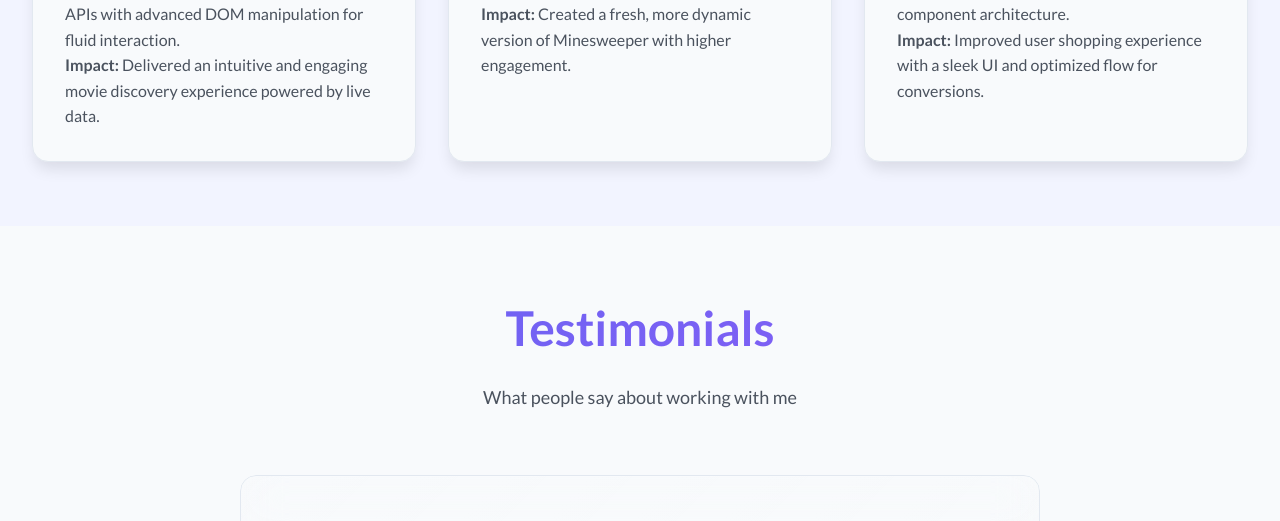
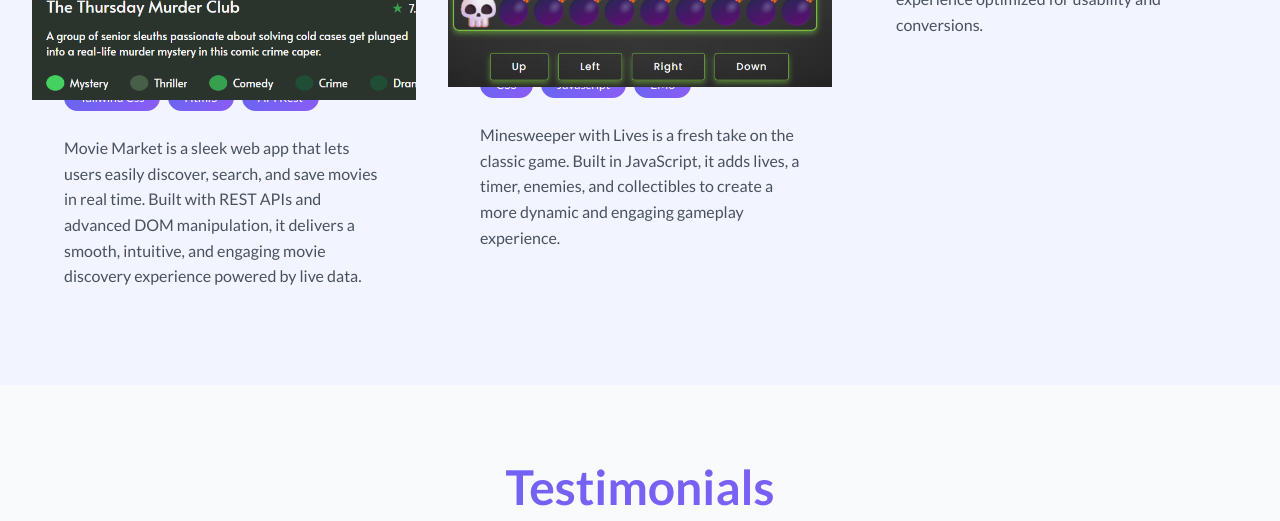
Before and after one commit to jhoxar/jhoxar_portfolio, a plain HTML site: page index.html in a window 1280 px wide. Shown: the part 2336-2857 px from the top of the page. Drawn offline with Linux system fonts and the light colour scheme.

Commit message:
update project descriptions in EN, ES, DE, and PT for portfolio

```diff
--- a/Js/index.js
+++ b/Js/index.js
@@ -19,6 +19,29 @@ const languageToggle = document.getElementById('language-toggle');
 const languageDropdown = document.getElementById('language-dropdown');
 const languageOptions = document.querySelectorAll('.language-option');
 const currentLangSpan = document.querySelector('.current-lang');
+const cv = document.getElementById("cv")
+
+// Download CV
+function downloadAndOpenCV(e) {
+  e.preventDefault();
+
+  const fileUrl = './Assets/Docs/CVFS.pdf';
+
+  // 1) Abrir en nueva pestaña
+  window.open(fileUrl, '_blank');
+
+  // 2) Forzar descarga
+  const link = document.createElement('a');
+  link.href = fileUrl;
+  link.download = 'Jhon-Ramirez-CV.pdf';
+  document.body.appendChild(link);
+  link.click();
+  document.body.removeChild(link);
+}
+
+// Asignar evento
+cv.addEventListener("click", downloadAndOpenCV);
+
 
 // State
 let currentSkillSlide = 0;
@@ -76,30 +99,17 @@ const translations = {
   subtitle: "Solutions that merge code, design, and automation",
   project1: {
     title: "Movie Market – Real-time Movie Explorer",
-    problem: "Challenge:",
-    problemDesc: "Users needed an easy way to discover, search, and save movies with real-time updates.",
-    solution: "Solution:",
-    solutionDesc: "A sleek web app consuming REST APIs with advanced DOM manipulation for fluid interaction.",
-    result: "Impact:",
-    resultDesc: "Delivered an intuitive and engaging movie discovery experience powered by live data."
+    problemDesc: "Movie Market is a sleek web app that lets users easily discover, search, and save movies in real time. Built with REST APIs and advanced DOM manipulation, it delivers a smooth, intuitive, and engaging movie discovery experience powered by live data.",
+
   },
   project2: {
     title: "Minesweeper with Lives – Classic Game Reinvented",
-    problem: "Challenge:",
-    problemDesc: "The classic Minesweeper lacked innovation and replayability.",
-    solution: "Solution:",
-    solutionDesc: "Built a JavaScript-based game with lives, timer, enemies, and collectibles.",
-    result: "Impact:",
-    resultDesc: "Created a fresh, more dynamic version of Minesweeper with higher engagement."
+    problemDesc: "Minesweeper with Lives is a fresh take on the classic game. Built in JavaScript, it adds lives, a timer, enemies, and collectibles to create a more dynamic and engaging gameplay experience.",
+
   },
   project3: {
     title: "Guitar Shop – Modern E-commerce with React",
-    problem: "Challenge:",
-    problemDesc: "A need for a modern, responsive e-commerce focused on musical instruments.",
-    solution: "Solution:",
-    solutionDesc: "Developed an online guitar store with React, dynamic cart, and clean component architecture.",
-    result: "Impact:",
-    resultDesc: "Improved user shopping experience with a sleek UI and optimized flow for conversions."
+    problemDesc: "Guitar Shop is a modern React-based e-commerce platform designed for musicians. With a dynamic cart and clean component architecture, it delivers a sleek shopping experience optimized for usability and conversions.",
   },
   liveDemo: "Live Demo",
   github: "View Code"
@@ -179,30 +189,18 @@ const translations = {
   subtitle: "Soluciones que integran diseño, código e inteligencia artificial",
   project1: {
     title: "Movie Market – Explorador de Películas en Tiempo Real",
-    problem: "Reto:",
-    problemDesc: "Los usuarios necesitaban una forma sencilla de descubrir, buscar y guardar películas con actualizaciones en tiempo real.",
-    solution: "Solución:",
-    solutionDesc: "Una web app elegante que consume APIs REST con manipulación avanzada del DOM para una experiencia fluida.",
-    result: "Impacto:",
-    resultDesc: "Se entregó una experiencia de descubrimiento de películas intuitiva y atractiva, con datos en vivo."
+    problemDesc: "Movie Market es una aplicación web moderna que permite descubrir, buscar y guardar películas en tiempo real. Desarrollada con APIs REST y manipulación avanzada del DOM, ofrece una experiencia fluida, intuitiva y atractiva impulsada por datos en vivo.",
+
   },
   project2: {
     title: "Buscaminas con Vidas – El clásico reinventado",
-    problem: "Reto:",
-    problemDesc: "El Buscaminas clásico carecía de innovación y rejugabilidad.",
-    solution: "Solución:",
-    solutionDesc: "Un juego en JavaScript con vidas, temporizador, enemigos y coleccionables.",
-    result: "Impacto:",
-    resultDesc: "Se creó una versión más dinámica y divertida de Buscaminas con mayor engagement."
+    problemDesc: "Minesweeper con Vidas es una nueva versión del clásico juego. Creado en JavaScript, incorpora vidas, temporizador, enemigos y coleccionables para brindar una jugabilidad más dinámica y entretenida.",
+
   },
   project3: {
     title: "Guitar Shop – E-commerce Moderno con React",
-    problem: "Reto:",
-    problemDesc: "Se necesitaba un e-commerce moderno y responsivo enfocado en instrumentos musicales.",
-    solution: "Solución:",
-    solutionDesc: "Tienda online de guitarras construida en React con carrito dinámico y arquitectura modular.",
-    result: "Impacto:",
-    resultDesc: "Mejoró la experiencia de compra con una UI elegante y un flujo optimizado para conversiones."
+    problemDesc: "Guitar Shop es una tienda online construida con React para músicos. Con carrito dinámico y una arquitectura limpia de componentes, ofrece una experiencia de compra elegante y optimizada para usabilidad y conversión.",
+
   },
   liveDemo: "Ver Demo",
   github: "Ver Código"
@@ -283,30 +281,17 @@ const translations = {
   subtitle: "Soluções que unem código, design e automação",
   project1: {
     title: "Movie Market – Explorador de Filmes em Tempo Real",
-    problem: "Desafio:",
-    problemDesc: "Os usuários precisavam de uma forma simples de descobrir, buscar e salvar filmes com atualizações em tempo real.",
-    solution: "Solução:",
-    solutionDesc: "Uma web app elegante que consome APIs REST e utiliza manipulação avançada do DOM para interações fluidas.",
-    result: "Impacto:",
-    resultDesc: "Proporcionou uma experiência intuitiva e envolvente de descoberta de filmes com dados ao vivo."
+    problemDesc: "Movie Market ist eine moderne Web-App, mit der Nutzer Filme in Echtzeit entdecken, suchen und speichern können. Entwickelt mit REST-APIs und fortgeschrittener DOM-Manipulation bietet sie ein flüssiges, intuitives und ansprechendes Erlebnis mit Live-Daten.",
+
   },
   project2: {
     title: "Campo Minado com Vidas – O clássico reinventado",
-    problem: "Desafio:",
-    problemDesc: "O Campo Minado clássico carecia de inovação e rejogabilidade.",
-    solution: "Solução:",
-    solutionDesc: "Jogo em JavaScript com vidas, cronômetro, inimigos e itens colecionáveis.",
-    result: "Impacto:",
-    resultDesc: "Criou uma versão mais dinâmica e divertida do clássico, aumentando o engajamento."
+    problemDesc: "Minesweeper mit Leben ist eine Neuinterpretation des klassischen Spiels. In JavaScript entwickelt, integriert es Leben, Timer, Gegner und Sammelobjekte, um ein dynamischeres und unterhaltsameres Spielerlebnis zu schaffen.",
   },
   project3: {
     title: "Guitar Shop – E-commerce Moderno com React",
-    problem: "Desafio:",
-    problemDesc: "Necessidade de um e-commerce moderno e responsivo para instrumentos musicais.",
-    solution: "Solução:",
-    solutionDesc: "Loja online de guitarras desenvolvida em React com carrinho dinâmico e arquitetura de componentes reutilizáveis.",
-    result: "Impacto:",
-    resultDesc: "Melhorou a experiência de compra com uma interface elegante e fluxo otimizado para conversão."
+    problemDesc: "Guitar Shop ist ein Online-Shop für Musiker, der mit React entwickelt wurde. Mit einem dynamischen Warenkorb und einer klaren Komponentenarchitektur bietet er ein elegantes Einkaufserlebnis, optimiert für Benutzerfreundlichkeit und Konversion.",
+
   },
   liveDemo: "Ver Demo",
   github: "Ver Código"
@@ -387,30 +372,15 @@ const translations = {
   subtitle: "Soluções que unem código, design e automação",
   project1: {
     title: "Movie Market – Explorador de Filmes em Tempo Real",
-    problem: "Desafio:",
-    problemDesc: "Os usuários precisavam de uma forma simples de descobrir, buscar e salvar filmes com atualizações em tempo real.",
-    solution: "Solução:",
-    solutionDesc: "Uma web app elegante que consome APIs REST e utiliza manipulação avançada do DOM para interações fluidas.",
-    result: "Impacto:",
-    resultDesc: "Proporcionou uma experiência intuitiva e envolvente de descoberta de filmes com dados ao vivo."
+    problemDesc: "Movie Market é um aplicativo web moderno que permite aos usuários descobrir, buscar e salvar filmes em tempo real. Construído com REST APIs e manipulação avançada do DOM, oferece uma experiência fluida, intuitiva e envolvente com dados ao vivo."
   },
   project2: {
     title: "Campo Minado com Vidas – O clássico reinventado",
-    problem: "Desafio:",
-    problemDesc: "O Campo Minado clássico carecia de inovação e rejogabilidade.",
-    solution: "Solução:",
-    solutionDesc: "Jogo em JavaScript com vidas, cronômetro, inimigos e itens colecionáveis.",
-    result: "Impacto:",
-    resultDesc: "Criou uma versão mais dinâmica e divertida do clássico, aumentando o engajamento."
+    problemDesc: "Minesweeper com Vidas é uma nova versão do clássico jogo. Desenvolvido em JavaScript, adiciona vidas, cronômetro, inimigos e itens colecionáveis para criar uma jogabilidade mais dinâmica e divertida.",
   },
   project3: {
     title: "Guitar Shop – E-commerce Moderno com React",
-    problem: "Desafio:",
-    problemDesc: "Necessidade de um e-commerce moderno e responsivo para instrumentos musicais.",
-    solution: "Solução:",
-    solutionDesc: "Loja online de guitarras desenvolvida em React com carrinho dinâmico e arquitetura de componentes reutilizáveis.",
-    result: "Impacto:",
-    resultDesc: "Melhorou a experiência de compra com uma interface elegante e fluxo otimizado para conversão."
+    problemDesc: "Guitar Shop é uma loja online para músicos desenvolvida em React. Com carrinho dinâmico e arquitetura limpa de componentes, oferece uma experiência de compra elegante, otimizada para usabilidade e conversão.",
   },
   liveDemo: "Ver Demo",
   github: "Ver Código"
@@ -598,27 +568,24 @@ function updateLanguage(lang) {
         projectCards[0].querySelector('.project-title').textContent = t.work.project1.title;
         const project1Desc = projectCards[0].querySelector('.project-description');
         project1Desc.innerHTML = `
-            <strong>${t.work.project1.problem}</strong> ${t.work.project1.problemDesc}<br>
-            <strong>${t.work.project1.solution}</strong> ${t.work.project1.solutionDesc}<br>
-            <strong>${t.work.project1.result}</strong> ${t.work.project1.resultDesc}
+             ${t.work.project1.problemDesc}
+
         `;
 
         // Project 2
         projectCards[1].querySelector('.project-title').textContent = t.work.project2.title;
         const project2Desc = projectCards[1].querySelector('.project-description');
         project2Desc.innerHTML = `
-            <strong>${t.work.project1.problem}</strong> ${t.work.project2.problemDesc}<br>
-            <strong>${t.work.project1.solution}</strong> ${t.work.project2.solutionDesc}<br>
-            <strong>${t.work.project1.result}</strong> ${t.work.project2.resultDesc}
+             ${t.work.project2.problemDesc}
+
         `;
 
         // Project 3
         projectCards[2].querySelector('.project-title').textContent = t.work.project3.title;
         const project3Desc = projectCards[2].querySelector('.project-description');
         project3Desc.innerHTML = `
-            <strong>${t.work.project1.problem}</strong> ${t.work.project3.problemDesc}<br>
-            <strong>${t.work.project1.solution}</strong> ${t.work.project3.solutionDesc}<br>
-            <strong>${t.work.project1.result}</strong> ${t.work.project3.resultDesc}
+             ${t.work.project3.problemDesc}
+
         `;
 
         // Update project links
--- a/css/style.css
+++ b/css/style.css
@@ -842,7 +842,7 @@ body:not(.dark) .nav-menu.active li svg{
   grid-template-columns: 1fr;
 }
 
-.project-card {
+/* .project-card {
   background: var(--clr-surface);
   border-radius: var(--radius-xl);
   overflow: hidden;
@@ -854,9 +854,9 @@ body:not(.dark) .nav-menu.active li svg{
 .project-card:hover {
   transform: translateY(-10px);
   box-shadow: var(--shadow-xl);
-}
-
-.project-image {
+} */
+
+/* .project-image {
   position: relative;
   overflow: hidden;
   height: 250px;
@@ -868,10 +868,10 @@ body:not(.dark) .nav-menu.active li svg{
   object-fit: cover;
   transition: transform var(--transition-slow);
 }
-
-
-
-.project-overlay {
+ */
+
+
+/* .project-overlay {
   position: absolute;
   top: 0;
   left: 0;
@@ -883,11 +883,11 @@ body:not(.dark) .nav-menu.active li svg{
   justify-content: center;
   opacity: 0;
   transition: all var(--transition-base);
-}
-
-.project-card:hover .project-overlay {
+} */
+
+/* .project-card:hover .project-overlay {
   opacity: 1;
-}
+} */
 
 .project-links {
   display: flex;
```
Also changed, not shown: index.html (+13 -13 lines).
